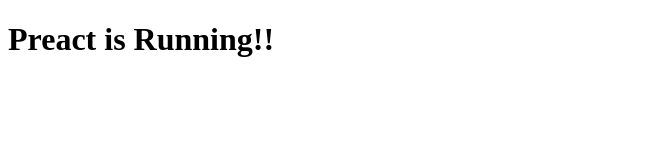
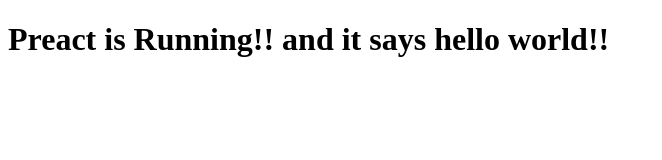
Before and after one commit to nikx12/preactDemo, a Preact app: page src/index.html in a window 1280 px wide. Shown: the whole page, without its empty margins (0-662 px from the left). Built offline with nearby package versions, Linux system fonts and the light colour scheme.

Commit message:
Updated display message

```diff
--- a/src/index.html
+++ b/src/index.html
@@ -7,7 +7,7 @@
     <title>Document</title>
 </head>
 <body>
-    <h1> Preact is Running!!</h1>
+    <h1> Preact is Running!! and it says hello world!!</h1>
     <script src="bundle.js"></script>
 </body>
 </html>
```
